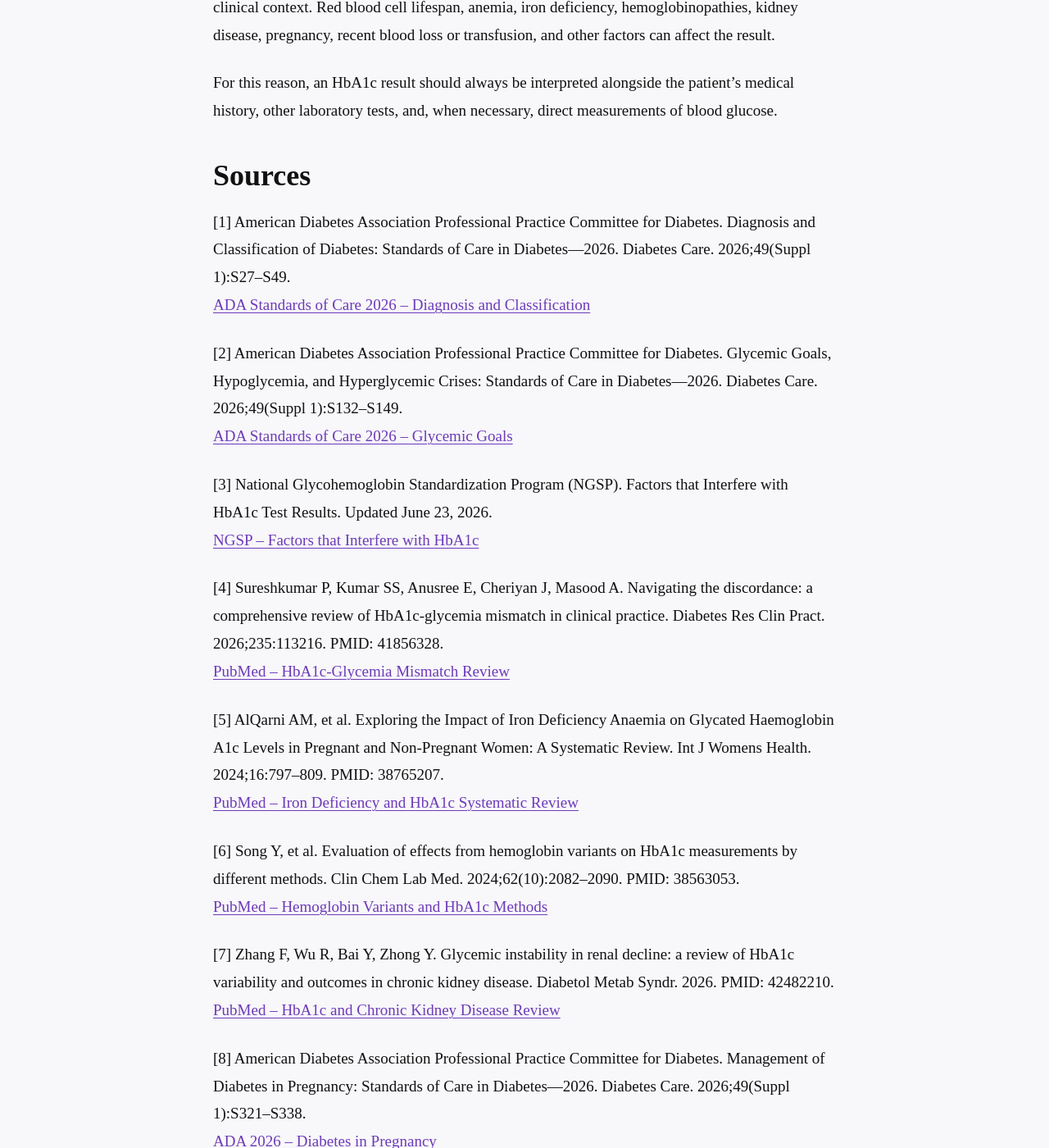
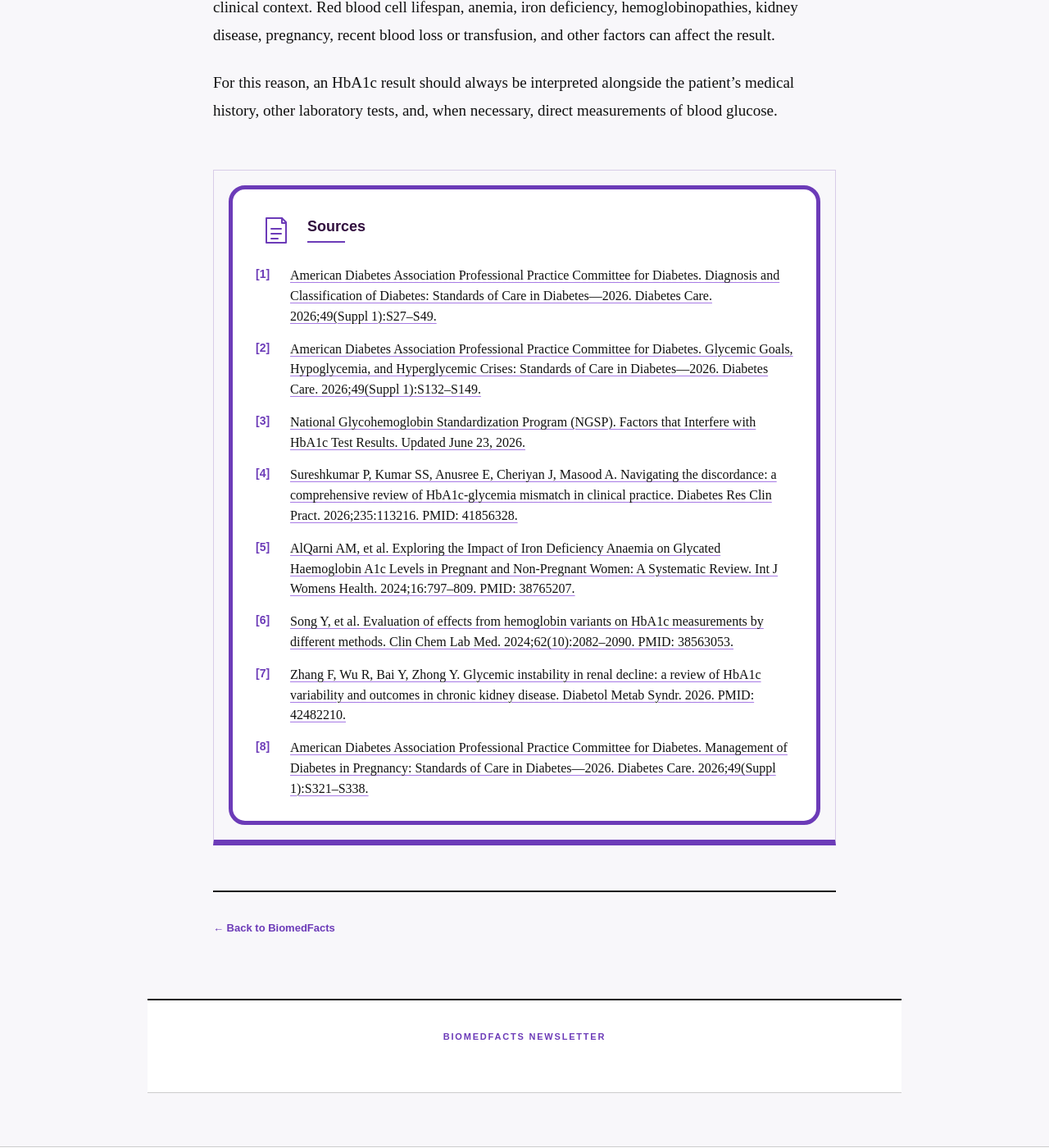
Before and after one commit to BiomedFacts/BiomedFacts, a Jekyll site: the page built from en/_posts/2026-09-20-hba1c-what-it-shows-normal-ranges-and-what-can-affect-your-results.md, in a window 1280 px wide and 1400 px high, scrolled down 8187 px. Shown: the whole window at 82% size. Built offline with Jekyll 4.4.1, drawn with Linux system fonts in a browser that asks for light colours; some of the changed lines change nothing that is shown.

Commit message:
Update en/_posts/2026-09-20-hba1c-what-it-shows-normal-ranges-and-what-can-affect-your-results.md (via Pages CMS)

```diff
--- a/en/_posts/2026-09-20-hba1c-what-it-shows-normal-ranges-and-what-can-affect-your-results.md
+++ b/en/_posts/2026-09-20-hba1c-what-it-shows-normal-ranges-and-what-can-affect-your-results.md
@@ -19,6 +19,40 @@
   Fasting is not required; however, HbA1c values should not be interpreted in
   isolation. Anemia, hemoglobinopathies, alterations in red blood cell lifespan,
   kidney disease, pregnancy, and other factors can affect the result.
+sources:
+  - reference: "American Diabetes Association Professional Practice Committee for
+      Diabetes. Diagnosis and Classification of Diabetes: Standards of Care in
+      Diabetes—2026. Diabetes Care. 2026;49(Suppl 1):S27–S49."
+    url: https://diabetesjournals.org/care/article/49/Supplement_1/S27/163926/2-Diagnosis-and-Classification-of-Diabetes
+  - reference: "American Diabetes Association Professional Practice Committee for
+      Diabetes. Glycemic Goals, Hypoglycemia, and Hyperglycemic Crises:
+      Standards of Care in Diabetes—2026. Diabetes Care. 2026;49(Suppl
+      1):S132–S149."
+    url: https://diabetesjournals.org/care/article/49/Supplement_1/S132/163927/6-Glycemic-Goals-Hypoglycemia-and-Hyperglycemic
+  - reference: National Glycohemoglobin Standardization Program (NGSP). Factors that
+      Interfere with HbA1c Test Results. Updated June 23, 2026.
+    url: https://ngsp.org/factors.asp
+  - reference: "Sureshkumar P, Kumar SS, Anusree E, Cheriyan J, Masood A. Navigating
+      the discordance: a comprehensive review of HbA1c-glycemia mismatch in
+      clinical practice. Diabetes Res Clin Pract. 2026;235:113216. PMID:
+      41856328."
+    url: https://pubmed.ncbi.nlm.nih.gov/41856328/
+  - reference: "AlQarni AM, et al. Exploring the Impact of Iron Deficiency Anaemia
+      on Glycated Haemoglobin A1c Levels in Pregnant and Non-Pregnant Women: A
+      Systematic Review. Int J Womens Health. 2024;16:797–809. PMID: 38765207."
+    url: https://pubmed.ncbi.nlm.nih.gov/38765207/
+  - reference: "Song Y, et al. Evaluation of effects from hemoglobin variants on
+      HbA1c measurements by different methods. Clin Chem Lab Med.
+      2024;62(10):2082–2090. PMID: 38563053."
+    url: https://pubmed.ncbi.nlm.nih.gov/38563053/
+  - reference: "Zhang F, Wu R, Bai Y, Zhong Y. Glycemic instability in renal
+      decline: a review of HbA1c variability and outcomes in chronic kidney
+      disease. Diabetol Metab Syndr. 2026. PMID: 42482210."
+    url: https://pubmed.ncbi.nlm.nih.gov/42482210/
+  - reference: "American Diabetes Association Professional Practice Committee for
+      Diabetes. Management of Diabetes in Pregnancy: Standards of Care in
+      Diabetes—2026. Diabetes Care. 2026;49(Suppl 1):S321–S338."
+    url: https://diabetesjournals.org/care/article/49/Supplement_1/S321/163918/15-Management-of-Diabetes-in-Pregnancy-Standards
 ---
 Glycated Hemoglobin (HbA1c): What the Test Shows and How to Interpret the Results
 
@@ -189,29 +223,3 @@
 However, HbA1c should not be interpreted as an isolated number without considering the broader clinical context. Red blood cell lifespan, anemia, iron deficiency, hemoglobinopathies, kidney disease, pregnancy, recent blood loss or transfusion, and other factors can affect the result.
 
 For this reason, an HbA1c result should always be interpreted alongside the patient's medical history, other laboratory tests, and, when necessary, direct measurements of blood glucose.
-
-# **Sources**
-
-[1] American Diabetes Association Professional Practice Committee for Diabetes. Diagnosis and Classification of Diabetes: Standards of Care in Diabetes—2026. Diabetes Care. 2026;49(Suppl 1):S27–S49.
-[ADA Standards of Care 2026 – Diagnosis and Classification](https://diabetesjournals.org/care/article/49/Supplement_1/S27/163926/2-Diagnosis-and-Classification-of-Diabetes)
-
-[2] American Diabetes Association Professional Practice Committee for Diabetes. Glycemic Goals, Hypoglycemia, and Hyperglycemic Crises: Standards of Care in Diabetes—2026. Diabetes Care. 2026;49(Suppl 1):S132–S149.
-[ADA Standards of Care 2026 – Glycemic Goals](https://diabetesjournals.org/care/article/49/Supplement_1/S132/163927/6-Glycemic-Goals-Hypoglycemia-and-Hyperglycemic)
-
-[3] National Glycohemoglobin Standardization Program (NGSP). Factors that Interfere with HbA1c Test Results. Updated June 23, 2026.
-[NGSP – Factors that Interfere with HbA1c](https://ngsp.org/factors.asp)
-
-[4] Sureshkumar P, Kumar SS, Anusree E, Cheriyan J, Masood A. Navigating the discordance: a comprehensive review of HbA1c-glycemia mismatch in clinical practice. Diabetes Res Clin Pract. 2026;235:113216. PMID: 41856328.
-[PubMed – HbA1c-Glycemia Mismatch Review](https://pubmed.ncbi.nlm.nih.gov/41856328/)
-
-[5] AlQarni AM, et al. Exploring the Impact of Iron Deficiency Anaemia on Glycated Haemoglobin A1c Levels in Pregnant and Non-Pregnant Women: A Systematic Review. Int J Womens Health. 2024;16:797–809. PMID: 38765207.
-[PubMed – Iron Deficiency and HbA1c Systematic Review](https://pubmed.ncbi.nlm.nih.gov/38765207/)
-
-[6] Song Y, et al. Evaluation of effects from hemoglobin variants on HbA1c measurements by different methods. Clin Chem Lab Med. 2024;62(10):2082–2090. PMID: 38563053.
-[PubMed – Hemoglobin Variants and HbA1c Methods](https://pubmed.ncbi.nlm.nih.gov/38563053/)
-
-[7] Zhang F, Wu R, Bai Y, Zhong Y. Glycemic instability in renal decline: a review of HbA1c variability and outcomes in chronic kidney disease. Diabetol Metab Syndr. 2026. PMID: 42482210.
-[PubMed – HbA1c and Chronic Kidney Disease Review](https://pubmed.ncbi.nlm.nih.gov/42482210/)
-
-[8] American Diabetes Association Professional Practice Committee for Diabetes. Management of Diabetes in Pregnancy: Standards of Care in Diabetes—2026. Diabetes Care. 2026;49(Suppl 1):S321–S338.
-[ADA 2026 – Diabetes in Pregnancy](https://diabetesjournals.org/care/article/49/Supplement_1/S321/163918/15-Management-of-Diabetes-in-Pregnancy-Standards)
```
